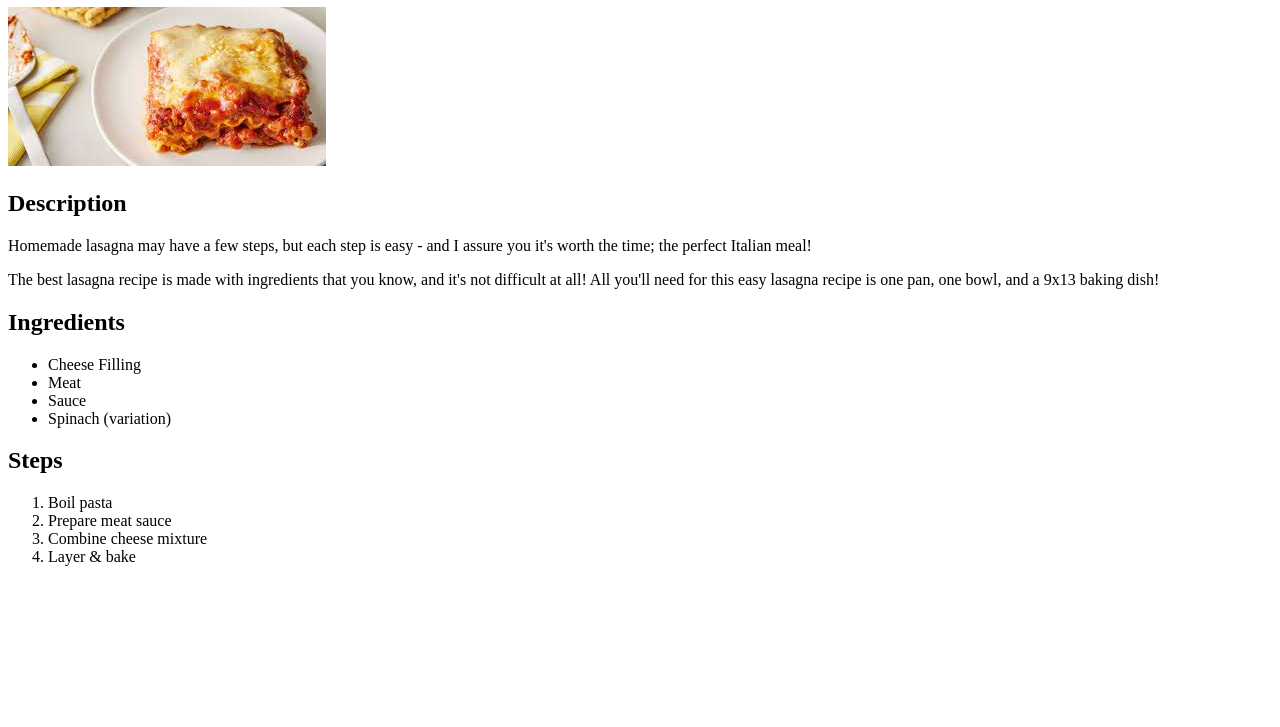
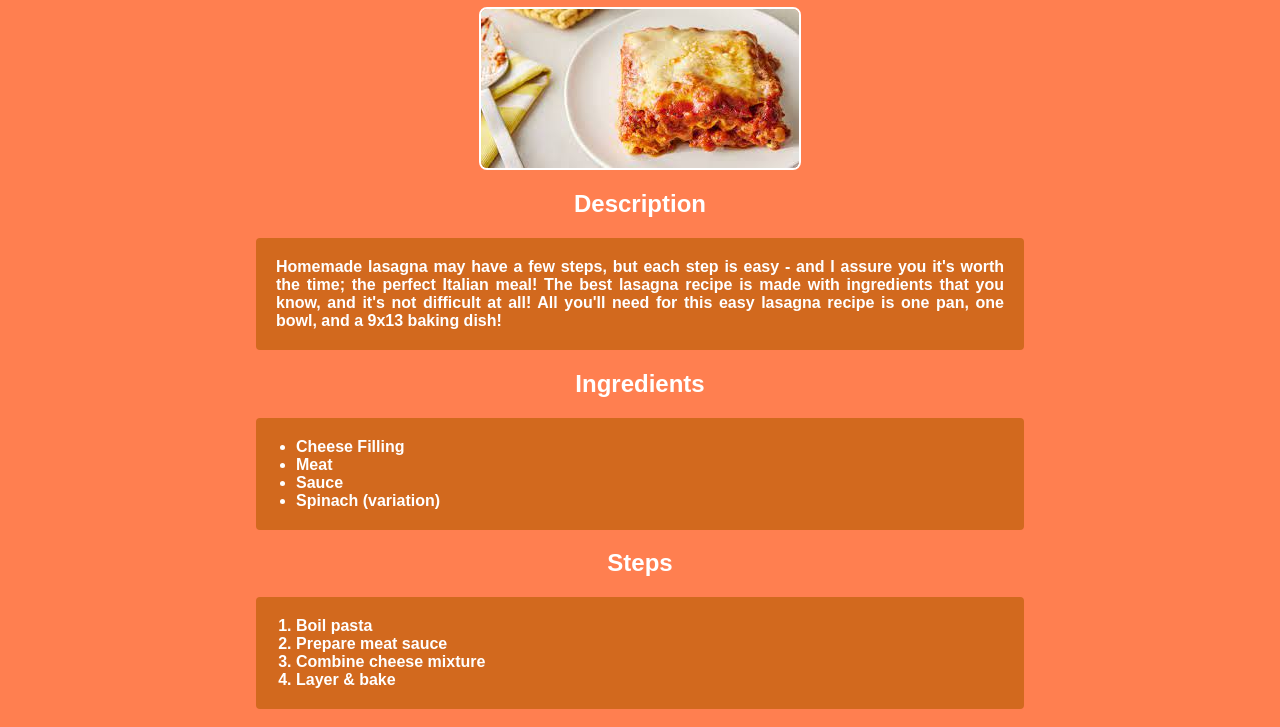
Before and after one commit to sikithedev/odin-recipes, a plain HTML site: page recipes/lasagna.html in a window 1280 px wide. Shown: the part 73-800 px from the top of the page. Drawn offline with Linux system fonts and the light colour scheme.

Commit message:
Add styles and remove one p tag in lasagna.html

```diff
--- a/recipes/lasagna.html
+++ b/recipes/lasagna.html
@@ -4,14 +4,14 @@
   <meta charset="UTF-8">
   <meta name="viewport" content="width=device-width, initial-scale=1.0">
   <title>Lasagna</title>
+  <link rel="stylesheet" href="style.css">
 </head>
 <body>
   <h1>Lasagna</h1>
   <img src="images/lasagna.jpg" alt="An image of lasagna">
 
   <h2>Description</h2>
-  <p>Homemade lasagna may have a few steps, but each step is easy - and I assure you it's worth the time; the perfect Italian meal!</p>
-  <p>The best lasagna recipe is made with ingredients that you know, and it's not difficult at all! All you'll need for this easy lasagna recipe is one pan, one bowl, and a 9x13 baking dish!</p>
+  <p>Homemade lasagna may have a few steps, but each step is easy - and I assure you it's worth the time; the perfect Italian meal! The best lasagna recipe is made with ingredients that you know, and it's not difficult at all! All you'll need for this easy lasagna recipe is one pan, one bowl, and a 9x13 baking dish!</p>
 
   <h2>Ingredients</h2>
   <ul>
--- /dev/null
+++ b/recipes/style.css
@@ -0,0 +1,39 @@
+* {
+  box-sizing: border-box;
+}
+
+body {
+  background-color: coral;
+  color: white;
+  font-family: Arial, Helvetica, sans-serif;
+
+}
+
+h1, h2 {
+  text-align: center;
+}
+
+img {
+  border: 2px solid white;
+  border-radius: 8px;
+  display: block;
+  margin: 0 auto;
+}
+
+p, ul, ol {
+  background-color: chocolate;
+  border-radius: 4px;
+  font-weight: bold;
+  margin: 0 auto;
+  max-width: 768px;
+  text-align: justify;
+  width: 100%;
+}
+
+p {
+  padding: 20px;
+}
+
+ul, ol {
+  padding: 20px 40px;
+}
--- /dev/null
+++ b/style.css
@@ -0,0 +1,29 @@
+body {
+  background-color: coral;
+  color: white;
+  font-family: Arial, Helvetica, sans-serif;
+}
+
+h1 {
+  text-align: center;
+}
+
+ul {
+  margin-top: 30px;
+  padding: 0;
+  text-align: center;
+}
+
+li {
+  background-color: chocolate;
+  border-radius: 4px;
+  display: inline;
+  margin: 0 10px;
+  padding: 10px 20px;
+}
+
+li a {
+  color: inherit;
+  font-weight: bold;
+  text-decoration: none;
+}
```
Also changed, not shown: index.html (+1 -0 lines), recipes/broccoli_soup.html (+1 -0 lines), recipes/maple_salmon.html (+1 -0 lines).
